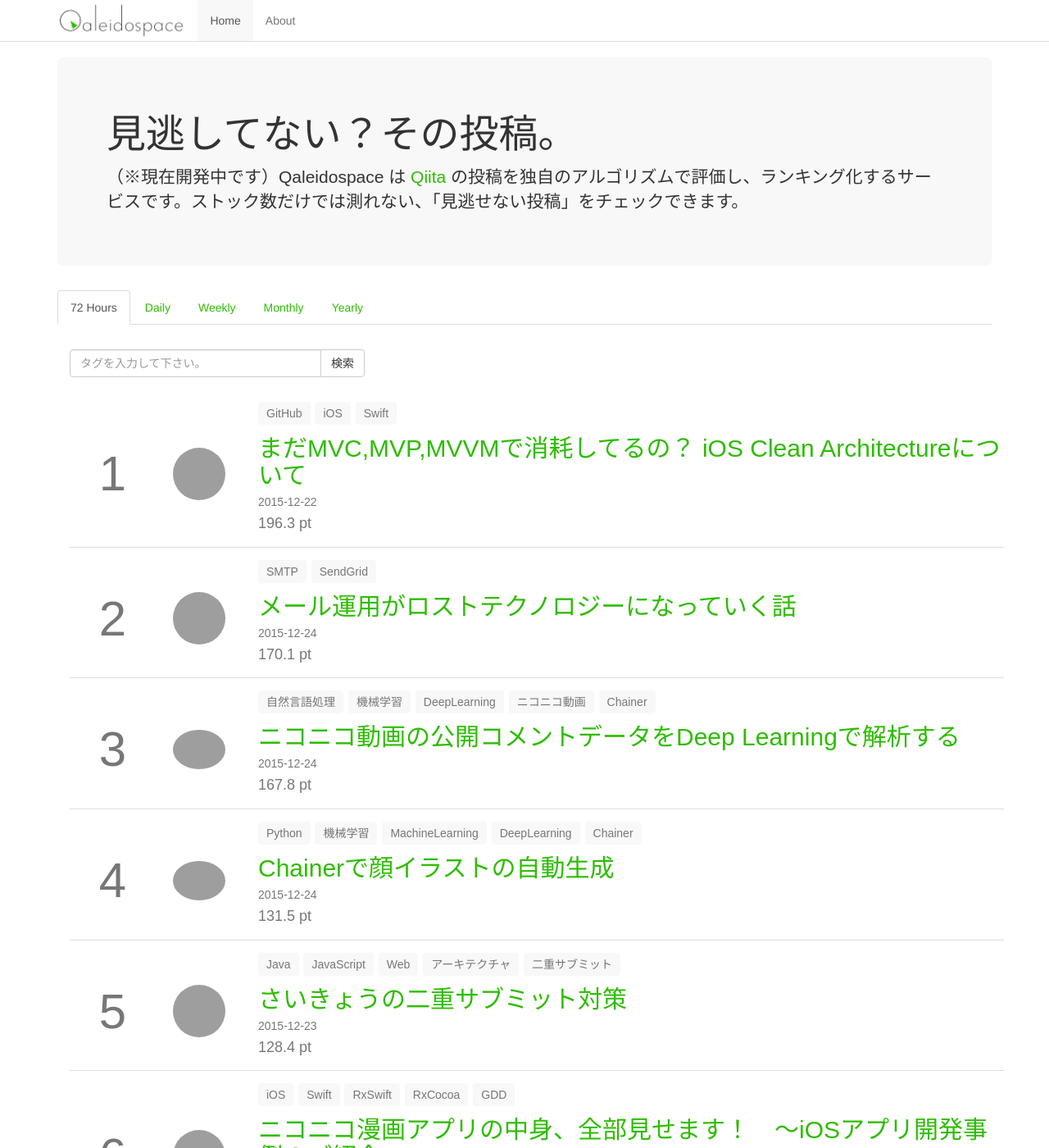
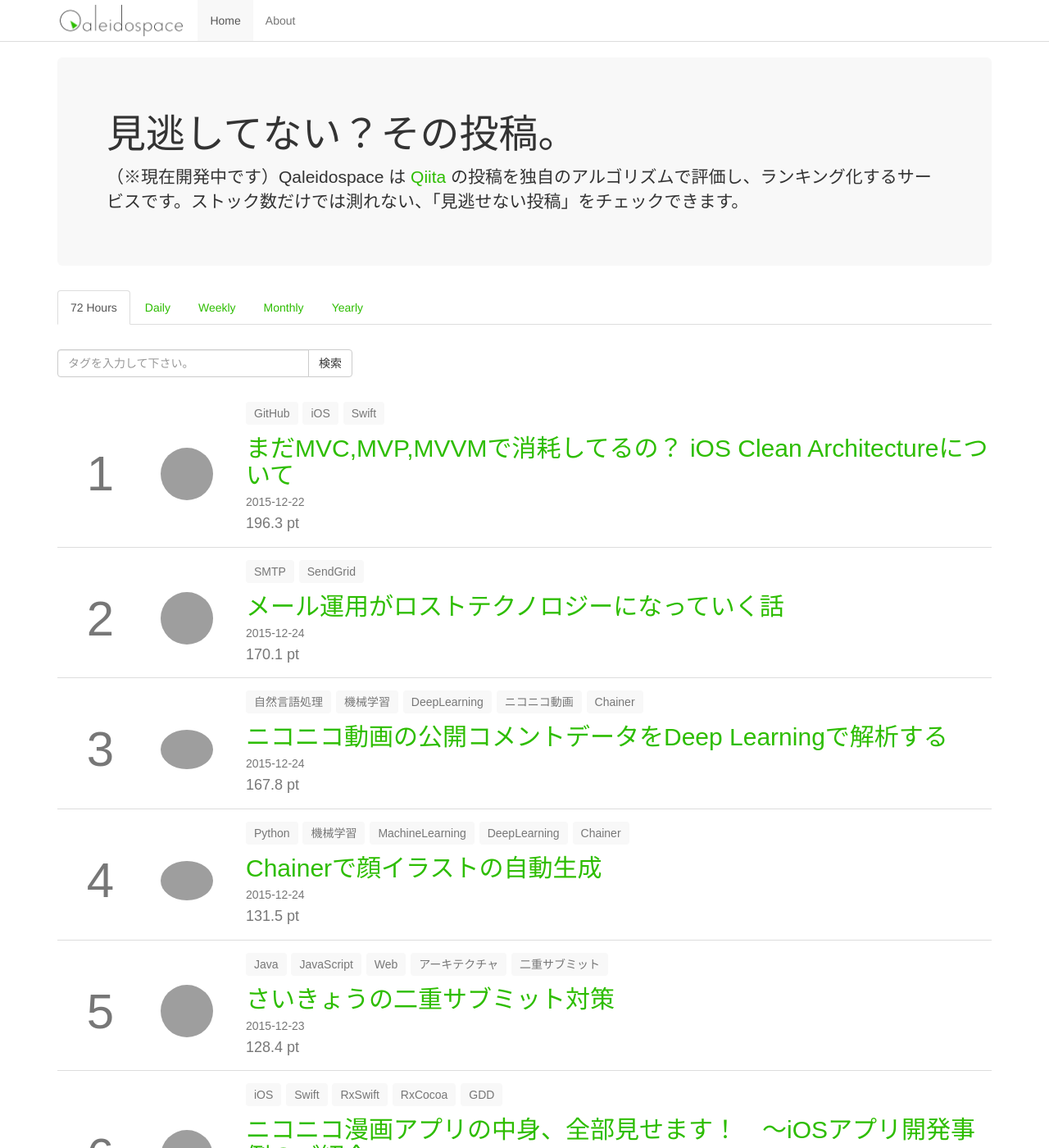
Before and after one commit to qaleidospace/qaleidospace.github.io, a Jekyll site: the page built from index.html, in a window 1280 px wide and 1400 px high. Shown: the whole window at 82% size. Built offline with Jekyll 4.4.1, drawn with Linux system fonts in a browser that asks for light colours; nearby versions of some CDN libraries; grey boxes are pictures that could not be loaded.

Commit message:
Unite the search bar

```diff
--- a/_includes/ranking.html
+++ b/_includes/ranking.html
@@ -1,21 +1,9 @@
-    <div class="container searchable" data-type="{{ include.type }}">
-      <div class="row">
-        <div class="search col-md-4 col-sm-6 col-xs-12">
-          <div class="input-group">
-            <input type="text" class="form-control" placeholder="タグを入力して下さい。" />
-            <span class="input-group-btn">
-              <button class="btn btn-default" type="button">検索</button>
-            </span>
-          </div>
-        </div>
-      </div>
-      <div class="row">
+      <div class="row rankings" data-type="{{ include.type }}">
         <div class="col-xs-12">
-          <div class="ranking">
+          <div class="ranking-table">
           {% for item in include.ranking %}
           {% include ranking-item.html item=item %}
           {% endfor %}
           </div>
         </div>
       </div>
-    </div>
--- a/css/common.css
+++ b/css/common.css
@@ -55,7 +55,6 @@
 }
 
 .searchable {
-  padding-top: 15px;
 }
 
 .nav-tabs>li>a:hover {
@@ -65,20 +64,21 @@
 }
 
 .search {
+  margin-top: 15px;
   padding: 15px;
 }
 
-.ranking {
+.ranking-table {
   display: table;
   table-layout: fixed;
   width: 100%;
 }
 
-.ranking>.item {
+.ranking-table>.item {
   display: table-row;
 }
 
-.ranking>.item>.rank {
+.ranking-table>.item>.rank {
   display: table-cell;
   padding: 30px 0 15px 0;
   border-bottom: solid 1px rgb(221, 221, 221);
@@ -90,7 +90,7 @@
   vertical-align: middle;
 }
 
-.ranking>.item>.author {
+.ranking-table>.item>.author {
   display: table-cell;
   padding: 30px 0 15px 0;
   border-bottom: solid 1px rgb(221, 221, 221);
@@ -99,21 +99,21 @@
   vertical-align: middle;
 }
 
-.ranking>.item>.author img {
+.ranking-table>.item>.author img {
   width: 64px;
 }
 
-.ranking>.item>.main {
+.ranking-table>.item>.main {
   display: table-cell;
   padding: 15px 0 15px 20px;
   border-bottom: solid 1px rgb(221, 221, 221);
   vertical-align: middle;
 }
 
-.ranking>.item>.main>.tags {
+.ranking-table>.item>.main>.tags {
 }
 
-.ranking>.item>.main>.tags>.tag {
+.ranking-table>.item>.main>.tags>.tag {
   font-family: sans-serif;
   color: #777;
   background-color: rgb(248, 248, 248);
@@ -124,35 +124,35 @@
   border: none 0;
 }
 
-.ranking>.item>.main>h2 {
+.ranking-table>.item>.main>h2 {
   margin: 6px 0;
   font-family: sans-serif;
   word-wrap: break-word;
 }
 
-.ranking>.item>.main>.date {
+.ranking-table>.item>.main>.date {
   font-family: sans-serif;
   font-size: 14px;
   color: #777;
   padding-bottom: 4px;
 }
 
-.ranking>.item>.main>.score {
+.ranking-table>.item>.main>.score {
   font-family: sans-serif;
   font-size: 18px;
   color: #777;
 }
 
 @media screen and (max-width: 768px) {
-  .ranking>.item>.rank {
+  .ranking-table>.item>.rank {
     width: 75px;
   }
 
-  .ranking>.item>.author {
+  .ranking-table>.item>.author {
     width: 75px;
   }
 
-  .ranking>.item>.main {
+  .ranking-table>.item>.main {
     padding-left: 0;
   }
 }
--- a/index.html
+++ b/index.html
@@ -17,6 +17,16 @@
         <li role="presentation" data-type="monthly"><a href="#">Monthly</a></li>
         <li role="presentation" data-type="yearly"><a href="#">Yearly</a></li>
       </ul>
+      <div class="row">
+        <div class="search col-md-4 col-sm-6 col-xs-12">
+          <div class="input-group">
+            <input type="text" class="form-control" placeholder="タグを入力して下さい。" />
+            <span class="input-group-btn">
+              <button class="btn btn-default" type="button">検索</button>
+            </span>
+          </div>
+        </div>
+      </div>
       {% include ranking.html ranking=site.data.72hours type="72hours" %}
       {% include ranking.html ranking=site.data.daily type="daily" %}
       {% include ranking.html ranking=site.data.weekly type="weekly" %}
--- a/js/index.js
+++ b/js/index.js
@@ -1,5 +1,5 @@
-function searchTags(searchable, tags) {
-  $(".ranking>.item", searchable).each(function(index, item) {
+function searchTags(tags) {
+  $(".ranking-table>.item").each(function(index, item) {
     var matched = tags.reduce(function(acc, tag) {
       var contains = false;
       $(".main>.tags>.tag", item).each(function(index, tagElement) {
@@ -15,12 +15,12 @@
   });
 }
 
-function addTag(searchable, tag) {
+function addTag(tag) {
   if (/\s/.test(tag)) {
     tag = "\"" + tag + "\"";
   }
 
-  var input = $(".search input", searchable);
+  var input = $(".search input");
   var inputValue = input.val();
   input.val(inputValue == "" ? tag : inputValue + " " + tag);
 }
@@ -29,8 +29,8 @@
   return value != null ? value : alternative;
 }
 
-function getTags(searchable) {
-  var tagsString = $(".search input", searchable).val();
+function getTags() {
+  var tagsString = $(".search input").val();
   var multiTagExp = /"[^"]+"/g;
   var tagExp = /\S+/g;
   var tags = complementNull(tagsString.match(multiTagExp), []).map(function(tag) { return tag.substr(1, tag.length - 2); });
@@ -42,19 +42,16 @@
   return tags.map(function(tag) { return tag.toLowerCase(); });
 }
 
-$(".searchable").each(function(index, searchable) {
-  $(".search button", searchable).click(function() {
-    searchTags(searchable, getTags(searchable));
-  });
-
-  $(".ranking>.item>.main>.tags>.tag", searchable).click(function() {
-    addTag(searchable, $(this).val());
-    searchTags(searchable, getTags(searchable));
-  });
-
+$(".search button").click(function() {
+  searchTags(getTags());
 });
 
-$('.searchable[data-type!="72hours"]').hide();
+$(".ranking-table>.item>.main>.tags>.tag").click(function() {
+  addTag($(this).val());
+  searchTags(getTags());
+});
+
+$('.rankings[data-type!="72hours"]').hide();
 
 $("#ranking-tabs li").each(function(index, list) {
   var type = $(this).attr("data-type");
@@ -63,7 +60,7 @@
     event.preventDefault();
     $("#ranking-tabs li").removeClass("active");
     $('#ranking-tabs li[data-type="' + type + '"]').addClass("active");
-    $('.searchable[data-type="' + type + '"]').show();
-    $('.searchable[data-type!="' + type + '"]').hide();
+    $('.rankings[data-type="' + type + '"]').show();
+    $('.rankings[data-type!="' + type + '"]').hide();
   });
 });
```
